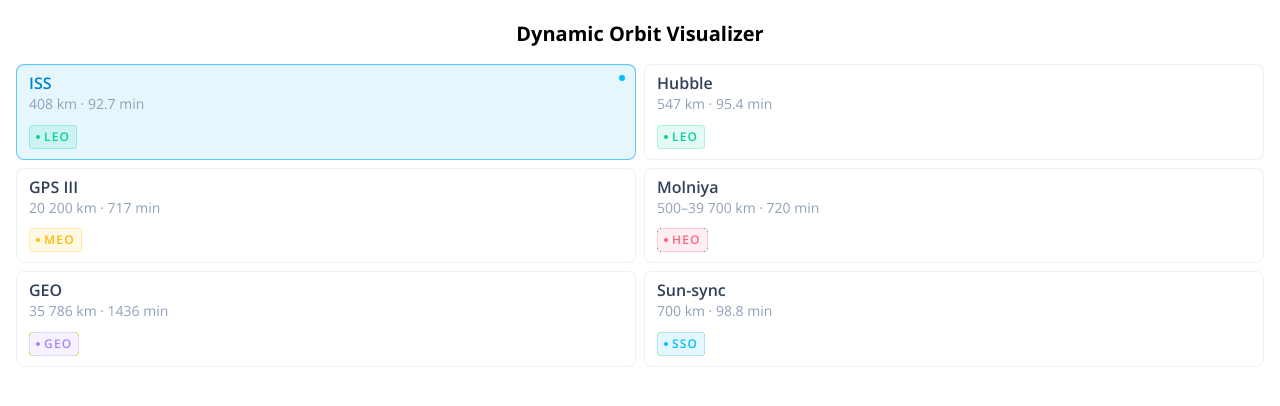
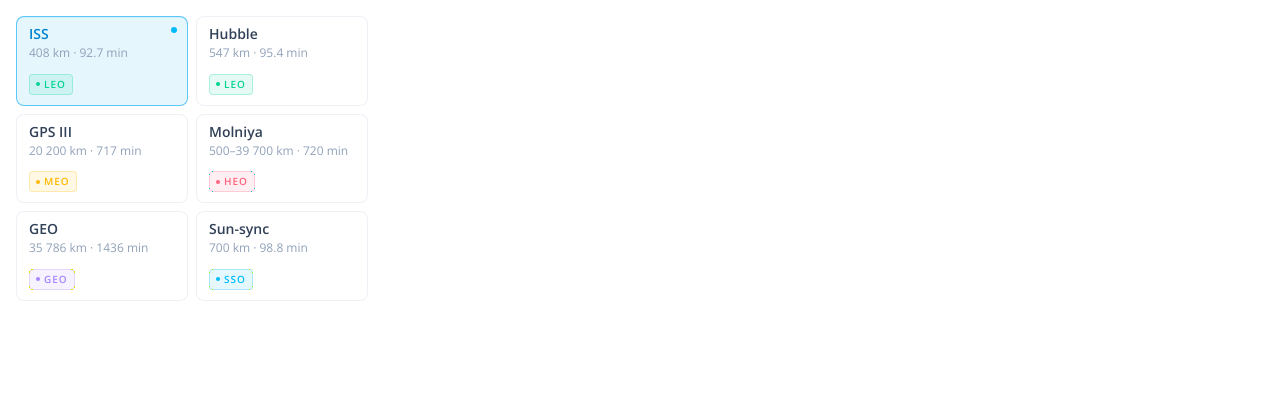
Before and after one commit to coding-oksana/orbital-parameters, a React (Vite) app: page / in a window 1280 px wide. Shown: the top 406 px of the page. Built offline with nearby package versions, Linux system fonts and the light colour scheme.

Commit message:
:art: Improved Sidebar component

```diff
--- a/src/components/PresetCard.tsx
+++ b/src/components/PresetCard.tsx
@@ -63,20 +63,20 @@ export function PresetCard({ preset, isActive, onClick }: PresetCardProps) {
 
       <span
         className={[
-          'block text-[16px] font-semibold leading-none mb-1',
+          'block text-[14px] font-semibold leading-none mb-1',
           isActive ? 'text-sky-600' : 'text-slate-700',
         ].join(' ')}
       >
         {preset.name}
       </span>
 
-      <span className="block text-[14px] text-slate-400 leading-tight mb-2">
+      <span className="block text-[12px] text-slate-400 leading-tight mb-2">
         {preset.subtitle}
       </span>
 
       <span
         className={[
-          'inline-flex items-center gap-1 text-[12px] font-semibold',
+          'inline-flex items-center gap-1 text-[10px] font-semibold',
           'tracking-widest px-1.5 py-0.5 rounded border',
           badge,
         ].join(' ')}
--- a/src/components/Sidebar.tsx
+++ b/src/components/Sidebar.tsx
@@ -0,0 +1,26 @@
+import { useCallback, useState } from 'react';
+
+import { PresetsPanel } from '@components/PresetsPanel';
+import type { OrbitalPreset } from '@typeProps/orbitParams';
+import { PRESETS } from '../constants';
+
+export function Sidebar() {
+  const [activePresetId, setActivePresetId] = useState<string | null>('iss');
+
+  const handlePresetSelect = useCallback(
+    (preset: OrbitalPreset) => {
+      setActivePresetId(preset.id);
+    },
+    [setActivePresetId]
+  );
+
+  return (
+    <div className="w-sm">
+      <PresetsPanel
+        presets={PRESETS}
+        activePresetId={activePresetId}
+        onSelect={handlePresetSelect}
+      />
+    </div>
+  );
+}
--- a/src/pages/Homepage/App.tsx
+++ b/src/pages/Homepage/App.tsx
@@ -1,30 +1,9 @@
-import { useCallback, useState } from 'react';
-
-import { PresetsPanel } from '@components/PresetsPanel';
-import type { OrbitalPreset } from '@typeProps/orbitParams';
-import { PRESETS } from '../../constants';
+import { Sidebar } from '@components/Sidebar';
 
 function App() {
-  const [activePresetId, setActivePresetId] = useState<string | null>('iss');
-
-  const handlePresetSelect = useCallback(
-    (preset: OrbitalPreset) => {
-      setActivePresetId(preset.id);
-    },
-    [setActivePresetId]
-  );
-
   return (
-    <div>
-      <h1 className="pt-5 text-xl font-bold text-center">
-        Dynamic Orbit Visualizer
-      </h1>
-
-      <PresetsPanel
-        presets={PRESETS}
-        activePresetId={activePresetId}
-        onSelect={handlePresetSelect}
-      />
+    <div className="flex flex-row">
+      <Sidebar />
     </div>
   );
 }
```
